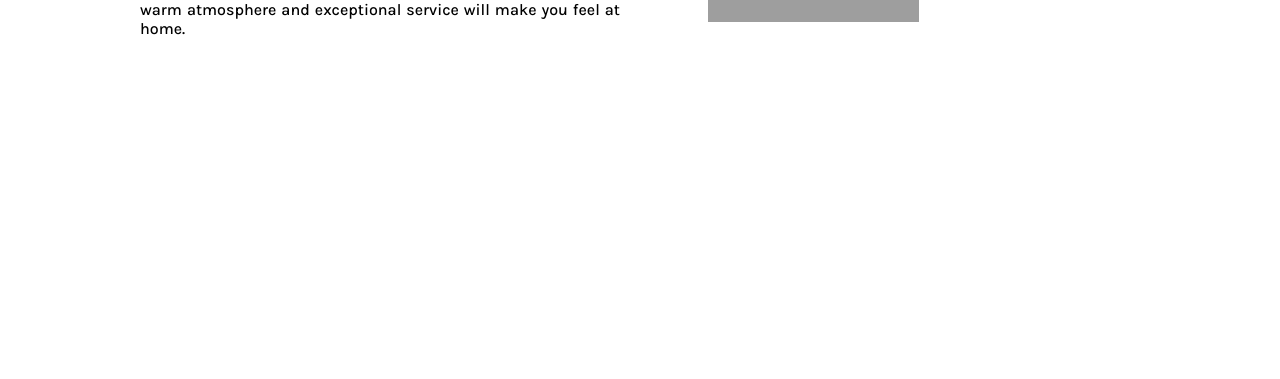
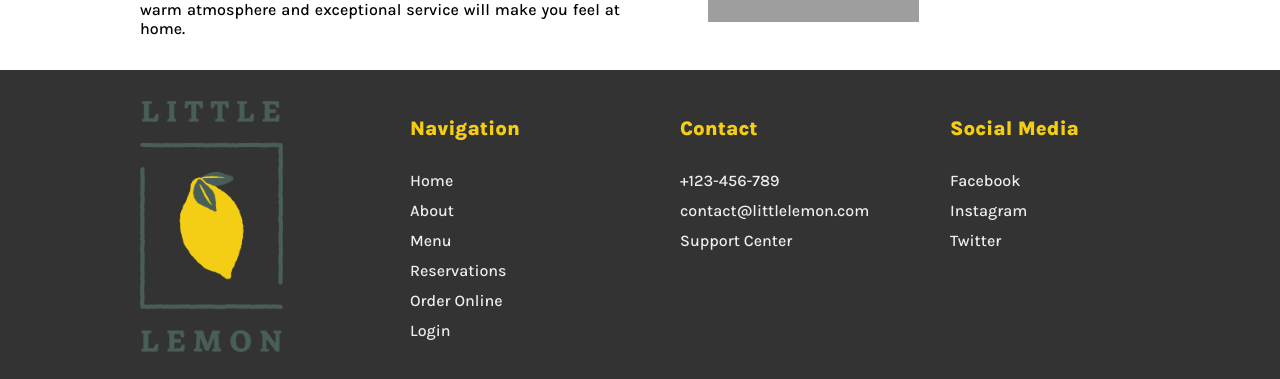
Before and after one commit to beniamin-hekimian/little-lemon, a React (Vite) app: page / in a window 1280 px wide. Shown: the part 1914-2293 px from the top of the page. Before the commit the page ends 1984 px from the top, so only its background shows below. Built offline with nearby package versions, Linux system fonts and the light colour scheme; grey boxes are pictures that could not be loaded; a web font is replaced by a local one.

Commit message:
adding footer section

```diff
--- a/src/layout/footer/Footer.jsx
+++ b/src/layout/footer/Footer.jsx
@@ -1,38 +1,45 @@
 import React from 'react';
 import './footer.css';
+import brand from '../../assets/icons/brand.png';
 
 export default function Footer() {
   return (
     <footer className="footer">
       <div>
-        <img src="" alt="" />
-      </div>
-      <div className="footer-section">
-        <h4>Homepage Navigation</h4>
+        <img src={brand} alt="Little Lemon brand icon" />
+
+        {/* first links group */}
+        <article className="footer-section">
+          <h4>Navigation</h4>
           <ul>
-          <li>Home</li>
-          <li>About</li>
-          <li>Menu</li>
-          <li>Reservations</li>
-          <li>Order Online</li>
-          <li>Login</li>
+            <li><a href="#">Home</a></li>
+            <li><a href="#">About</a></li>
+            <li><a href="#">Menu</a></li>
+            <li><a href="#">Reservations</a></li>
+            <li><a href="#">Order Online</a></li>
+            <li><a href="#">Login</a></li>
           </ul>
-      </div>
-      <div className="footer-section">
+        </article>
+
+        {/* second links group */}
+        <article className="footer-section">
           <h4>Contact</h4>
           <ul>
-          <li>Address</li>
-          <li>Phone number</li>
-          <li>Email</li>
+            <li><a href="#">+123-456-789</a></li>
+            <li><a href="#">contact@littlelemon.com</a></li>
+            <li><a href="#">Support Center</a></li>
           </ul>
-      </div>
-      <div className="footer-section">
-        <h4>Social Media Links</h4>
+        </article>
+
+        {/* third links group */}
+        <article className="footer-section">
+          <h4>Social Media</h4>
           <ul>
-          <li>Address</li>
-          <li>Phone number</li>
-          <li>Email</li>
+            <li><a href="#">Facebook</a></li>
+            <li><a href="#">Instagram</a></li>
+            <li><a href="#">Twitter</a></li>
           </ul>
+        </article>
       </div>
     </footer>
   )
--- a/src/layout/footer/footer.css
+++ b/src/layout/footer/footer.css
@@ -0,0 +1,64 @@
+.footer{
+    background-color: var(--secondary-black);
+    width: 100%;
+}
+
+.footer > div{
+    max-width: var(--max-width);
+    padding: 20px;
+    margin: 0 auto;
+    display: grid;
+    grid-template-columns: repeat(4, 1fr);
+    gap: 80px;
+}
+
+.footer img{
+    max-width: 75%;
+    align-self: center;
+}
+
+.footer-section > h4{
+    color: var(--primary-yellow);
+    font-family: var(--sans-typeface);
+    font-size: 20px;
+    font-weight: 900;
+}
+
+.footer-section > ul{
+    list-style: none;
+    padding: 0;
+    line-height: 30px;
+}
+
+.footer-section a{
+    text-decoration: none;
+    color: var(--secondary-white);
+    font-family: var(--sans-typeface);
+    font-weight: 500;
+}
+
+.footer-section a:hover{
+    opacity: 0.75;
+}
+
+.footer-section a:active{
+    opacity: 1;
+    text-decoration: underline;
+    text-decoration-color: var(--primary-yellow);
+    text-decoration-thickness: 2px;
+}
+
+@media screen and (width <= 800px){
+    .footer > div{
+        grid-template-columns: repeat(2, 1fr);
+    }
+}
+
+@media screen and (width <= 400px){
+    .footer div{
+        gap: 5px;
+    }
+    .footer-section a{
+        font-size: 14px;
+    }
+}
--- a/src/pages/Home.jsx
+++ b/src/pages/Home.jsx
@@ -14,7 +14,7 @@ export default function Home() {
       <Specials />
       <Testimonials />
       <About />
-      {/* <Footer /> */}
+      <Footer />
     </>
   )
 }
```
Also changed, not shown: src/assets/icons/brand.png (added). Lines whose indentation alone changed are shown as unchanged.
